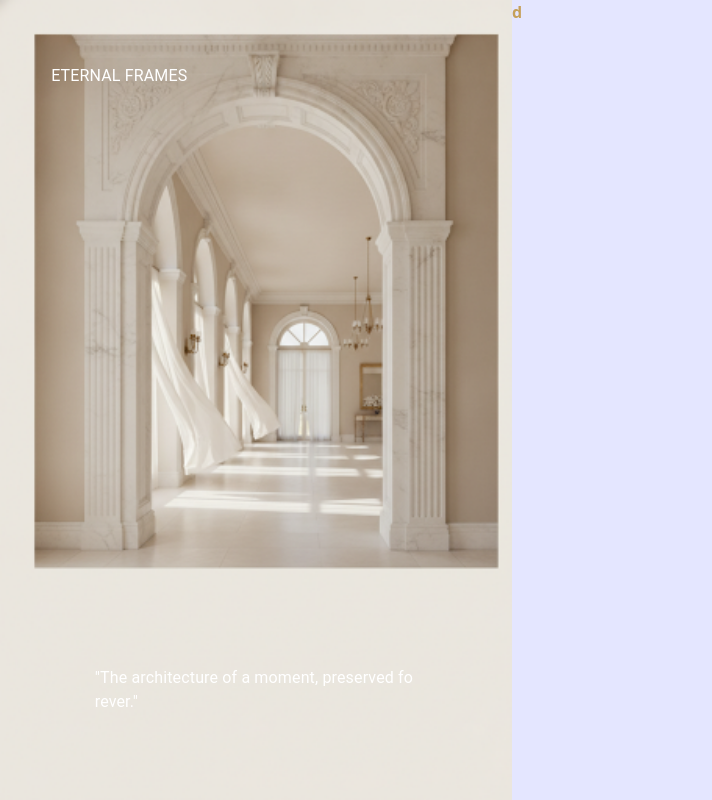
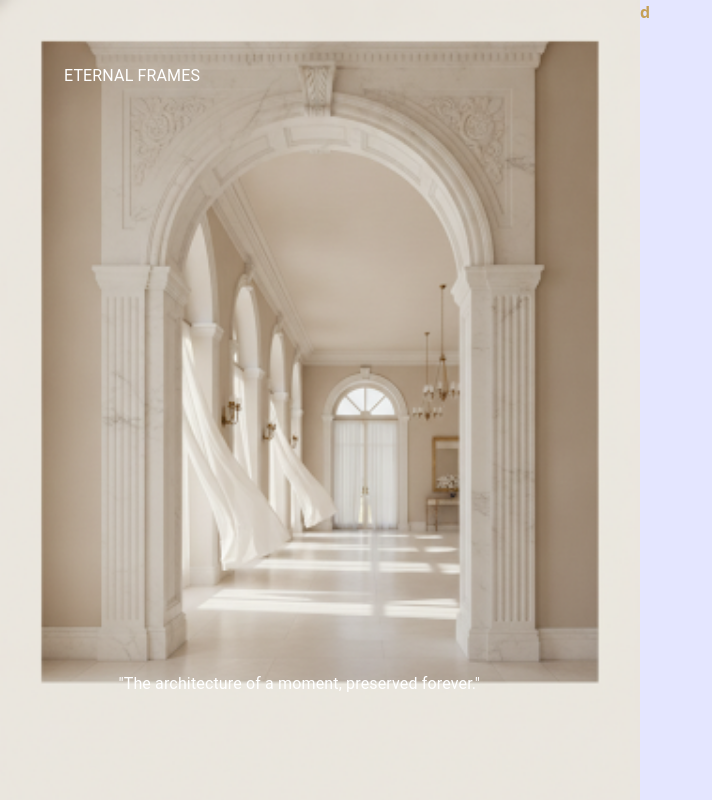
Before and after one commit to sumit-zenmonk/Eternal-Frames, a Next.js app in the folder frontend/: page /auth/user/login in a window 1280 px wide. Shown: the whole page, without its empty margins (0-712 px from the left). Built offline with nearby package versions, Linux system fonts and the light colour scheme; no server answers.

Commit message:
css improved

```diff
--- a/frontend/src/app/auth/user/layout.module.css
+++ b/frontend/src/app/auth/user/layout.module.css
@@ -7,11 +7,11 @@
 }
 
 .leftContainer {
-    width: 40%;
+    width: 50%;
     height: 100%;
 }
 
 .rightContainer {
-    width: 60%;
+    width: 50%;
     height: 100%;
 }
--- a/frontend/src/app/auth/user/register/page.tsx
+++ b/frontend/src/app/auth/user/register/page.tsx
@@ -6,13 +6,13 @@ import { zodResolver } from "@hookform/resolvers/zod"
 import { registerSchema, RegisterSchemaType } from "@/schemas/register"
 import { registerUser } from "@/redux/feature/auth/auth-action"
 import { useRouter } from "next/navigation"
-import { Box, Button, Card, IconButton, InputAdornment, TextField, Typography } from "@mui/material"
+import { Box, Button, Card, IconButton, InputAdornment, InputLabel, TextField, Typography } from "@mui/material"
 import { enqueueSnackbar } from "notistack"
 import { useAppDispatch } from "@/redux/hooks.ts"
 import { UserRoleEnum } from "@/redux/feature/auth/user.enum"
 import { useState } from "react"
-import Visibility from '@mui/icons-material/Visibility';
-import VisibilityOff from '@mui/icons-material/VisibilityOff';
+import LockOpenIcon from '@mui/icons-material/LockOpen';
+import LockOutlinedIcon from '@mui/icons-material/LockOutlined';
 
 export default function UserRegisterPage() {
     const dispatch = useAppDispatch();
@@ -48,26 +48,26 @@ export default function UserRegisterPage() {
 
     return (
         <Box className={styles.container}>
-            <Typography variant="h5" className={styles.title}>
-                Join Us! It's free
-            </Typography>
+            <Box className={styles.header}>
+                <Typography className={styles.title}>
+                    Create Customer Account
+                </Typography>
+
+                <Typography className={styles.description}>
+                    Enter your details to join the celebration.
+                </Typography>
+            </Box>
 
             <form onSubmit={handleSubmit(onSubmit)} className={styles.form}>
                 <Box className={styles.field}>
+                    <InputLabel htmlFor={`${1}-input`}>Full Name</InputLabel>
+
                     <TextField
-                        label="Name"
+                        id={`${1}-input`}
                         type="text"
                         fullWidth
                         {...register("name")}
                         variant="standard"
-                        slotProps={{
-                            input: {
-                                startAdornment: (
-                                    <InputAdornment position="start">
-                                    </InputAdornment>
-                                ),
-                            },
-                        }}
                     />
                     {errors.name && (
                         <span className={styles.error}>
@@ -77,20 +77,14 @@ export default function UserRegisterPage() {
                 </Box>
 
                 <Box className={styles.field}>
+                    <InputLabel htmlFor={`${2}-input`}>Email Address</InputLabel>
+
                     <TextField
-                        label="Email"
+                        id={`${2}-input`}
                         type="email"
                         fullWidth
                         {...register("email")}
                         variant="standard"
-                        slotProps={{
-                            input: {
-                                startAdornment: (
-                                    <InputAdornment position="start">
-                                    </InputAdornment>
-                                ),
-                            },
-                        }}
                     />
                     {errors.email && (
                         <span className={styles.error}>
@@ -100,8 +94,10 @@ export default function UserRegisterPage() {
                 </Box>
 
                 <Box className={styles.field}>
+                    <InputLabel htmlFor={`${3}-input`}>Password</InputLabel>
+
                     <TextField
-                        label="Password"
+                        id={`${3}-input`}
                         type={showPassword ? 'text' : 'password'}
                         fullWidth
                         {...register("password")}
@@ -118,7 +114,7 @@ export default function UserRegisterPage() {
                                             onMouseDown={handleMouseDownPassword}
                                             onMouseUp={handleMouseUpPassword}
                                         >
-                                            {showPassword ? <VisibilityOff /> : <Visibility />}
+                                            {showPassword ? <LockOutlinedIcon /> : <LockOpenIcon />}
                                         </IconButton>
                                     </InputAdornment>
                                 ),
--- a/frontend/src/app/auth/user/register/register.module.css
+++ b/frontend/src/app/auth/user/register/register.module.css
@@ -1,32 +1,44 @@
 .container {
-    width: 100%;
-    height: 100%;
-    display: flex;
-    align-items: center;
-    justify-content: space-around;
-    box-shadow: 0 12 0 15px rgba(0, 0, 0, 0.05);
-    background-color: #ffffff;
-    align-content: center;
-    justify-content: center;
-}
-
-.title {
-    text-align: center;
-    margin-bottom: 6%;
-}
-
-.form {
     width: 100%;
     height: 100%;
     display: flex;
     flex-direction: column;
     justify-content: center;
     align-items: center;
-    gap: 5px;
+    background-color: #F3F0F0;
+}
+
+.header {
+    width: 40%;
+    height: 25%;
+    display: flex;
+    flex-direction: column;
+}
+
+.title {
+    font-size: 2.5rem;
+    font-weight: 700;
+    color: #000000;
+}
+
+.description {
+    font-size: 1rem;
+    font-weight: 700;
+    color: #555555;
+}
+
+.form {
+    width: 100%;
+    height: fit-content;
+    display: flex;
+    flex-direction: column;
+    justify-content: center;
+    align-items: center;
+    gap: 5%;
 }
 
 .field {
-    width: 50%;
+    width: 40%;
     display: flex;
     flex-direction: column;
 }
--- a/frontend/src/app/globals.css
+++ b/frontend/src/app/globals.css
@@ -20,32 +20,9 @@ body {
   text-transform: none;
 }
 
-.MuiDivider-root::before,
-.MuiDivider-root::after {
-  border-top: 1px solid rgba(255, 255, 255, 0.135);
-}
-
-.MuiDivider-wrapper {
-  width: 30%;
-}
-
 p {
   overflow: hidden;
   text-overflow: ellipsis;
-  word-break: break-all;
+  overflow-wrap: break-word;
+  word-wrap: break-word;
 }
-
-/* Target the outlined border globally */
-.MuiOutlinedInput-root .MuiOutlinedInput-notchedOutline {
-  border: none !important;
-}
-
-/* Optional: Prevent border from reappearing on hover */
-.MuiOutlinedInput-root:hover .MuiOutlinedInput-notchedOutline {
-  border: none !important;
-}
-
-/* Optional: Prevent border from reappearing when focused */
-.MuiOutlinedInput-root.Mui-focused .MuiOutlinedInput-notchedOutline {
-  border: none !important;
-}
```
